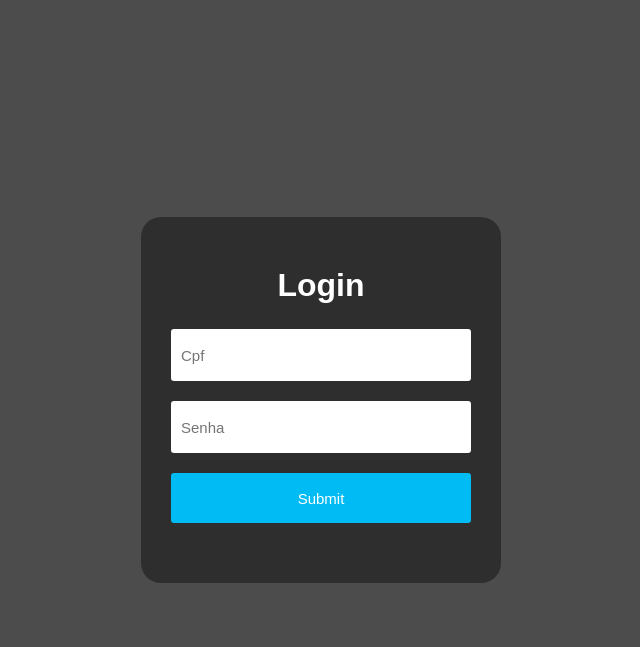
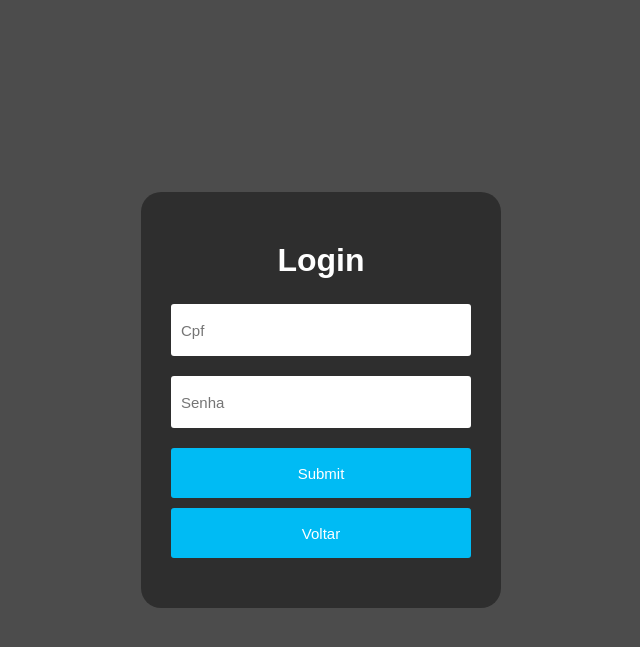
Before and after one commit to Joban-1221/CaruMar, a PHP site: page /login.php in a window 1280 px wide. Shown: the top 647 px of the page, without its empty margins (319-959 px from the left). Run offline with PHP 8.4, Linux system fonts and the light colour scheme.

Commit message:
05.06.2025

```diff
--- a/admin/verificarAdmin.php
+++ b/admin/verificarAdmin.php
@@ -9,7 +9,7 @@ if (empty($_SESSION['usuario'])) {
 
 // Verifica se o usuário é admin
 if (empty($_SESSION['is_admin'])) {
-    header('Location: /catalogação peixes/catalogo.php');
+    header('Location: /catalogação peixes/catalogoPublico.php');
     exit();
 }
 ?>
--- a/catalogoPublico.php
+++ b/catalogoPublico.php
@@ -269,10 +269,9 @@ while ($linha = $query->fetch_assoc()) {
 
                 <div class="filter-container">
                     <button class="filter-btn active">Todas</button>
-                    <button class="filter-btn">Marinhas</button>
+                    <button class="filter-btn">Água Salgada</button>
                     <button class="filter-btn">Água Doce</button>
                     <button class="filter-btn">Ameaçadas</button>
-                    <button class="filter-btn">Comuns</button>
                 </div>
             </div>
         </header>
--- a/login.php
+++ b/login.php
@@ -106,21 +106,42 @@
             font-size: 15px;
             border-radius: 3px;
         }
+
+        .btn-voltar {
+            background-color: rgb(0, 187, 244);
+            height: 50px;
+            color: white;
+            font-size: 15px;
+            text-decoration: none;
+            justify-content: center;
+            align-items: center;
+            display: flex;
+            width: 100%;
+            border-radius: 3px;
+        }
+        form{
+            width: 100%;
+            height: 100%;
+            display: flex;
+            flex-direction: column;
+        }
     </style>
 </head>
 
 <body>
     <div class="divLogin">
         <h1>Login</h1>
-        <form action="verificarLogin.php" method="POST" class="formLogin">
+        <div class="formLogin">
+            <form action="verificarLogin.php" method="POST">
                 <input type="number" name="cpf" placeholder="Cpf" class="inputCpf">
                 <input type="password" name="senha" placeholder="Senha" class="inputSenha">
                 <input type="Submit" placeholder="Enviar" class="inputEnviar" name="Submit">
             </form>
+            <a href="./catalogoPublico.php" class="btn-voltar">Voltar</a>
+        </div>
     </div>
     <?php
-        if(isset($_GET['erro']))
-        {
+    if (isset($_GET['erro'])) {
         $erro = $_GET['erro'];
         $mensagem = ($erro == "Campo_Vazio") ? "Um dos campos fornecidos esta vazio" : (($erro == "Dados_Incorretos") ? "Os dados fornecidos estão incorretos" : "");
         echo "<script>alert('$mensagem')</script>";
```
Also changed, not shown: catalogo.php (+24 -2 lines). Lines whose indentation alone changed are shown as unchanged.
